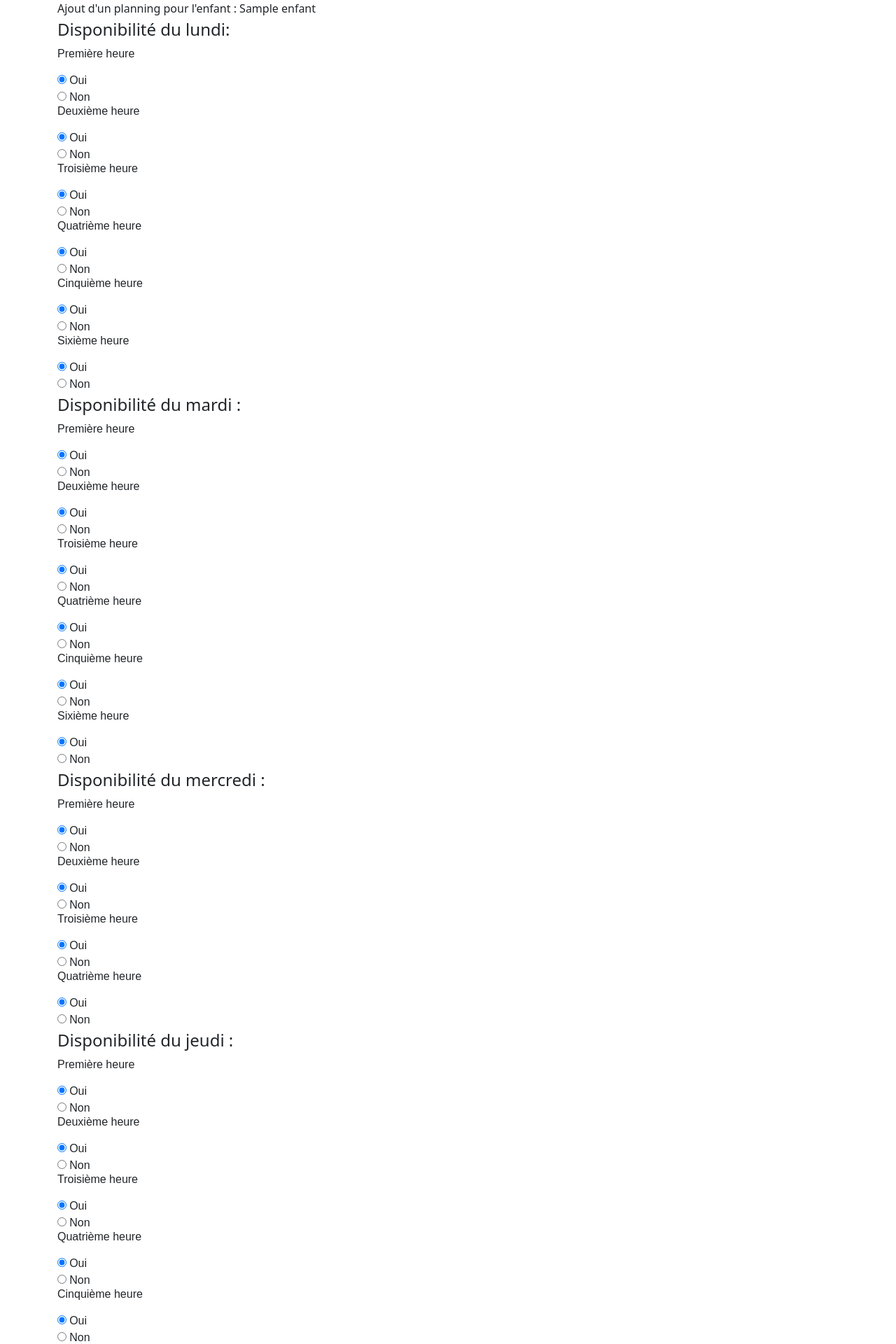
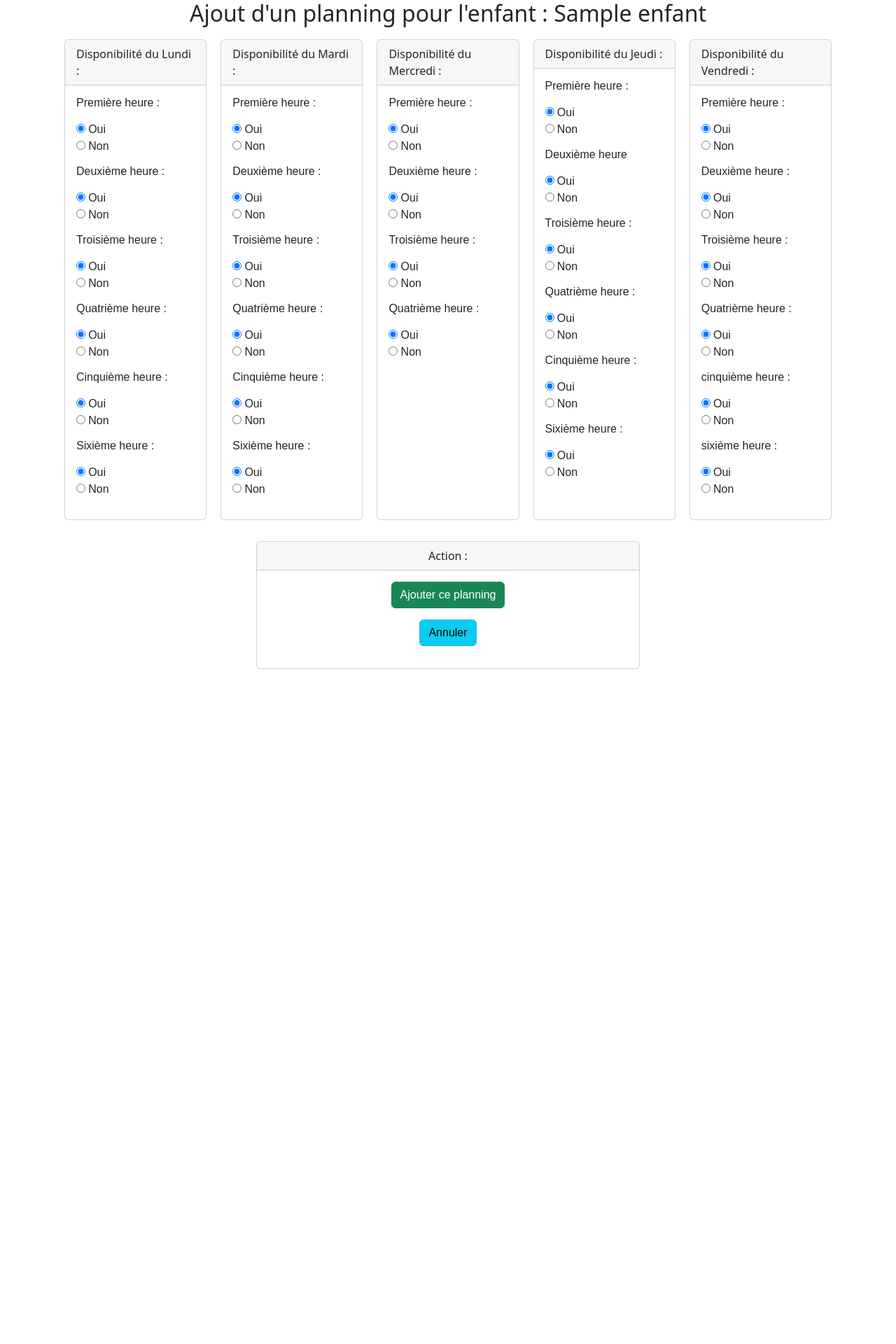
Before and after one commit to pipartde/tfe, a PHP site: template views/planning/create.php in a window 1280 px wide. Shown: the top 1920 px of the page at 70% size. After the commit the page ends 956 px from the top, so only its background shows below. Run offline with PHP 8.4, Linux system fonts and the light colour scheme; the template is opened without the code that fills it: most values are stand-ins (such as "Sample title", 1, 10 or a date in 2020).

Commit message:
maj front planning + enfant

```diff
--- a/views/planning/create.php
+++ b/views/planning/create.php
@@ -1,11 +1,17 @@
 <div class="container">
 
-    <div class="title">Ajout d'un planning pour l'enfant : <?= $enfant->nom ?></div>
+    <div class="title h2 text-center">Ajout d'un planning pour l'enfant : <?= $enfant->nom ?></div>
 
     <form method="post" action="/planning/store" class="create-form-planning">
-        <fieldset>
-            <legend>Disponibilité du lundi:</legend>
-            <p>Première heure</p>
+
+        <div class="containerParent">
+
+            <div class="card child">
+                <div class="card-header">
+                    Disponibilité du Lundi :
+                </div>
+                <div class="card-body">
+                    <p>Première heure :
                     <div>
                         <input type="radio" id="l1yes" name="l1" value="true" checked>
                         <label for="l1yes">Oui</label>
@@ -14,7 +20,8 @@
                         <input type="radio" id="l1no" name="l1" value="false">
                         <label for="l1no">Non</label>
                     </div>
-            <p>Deuxième heure</p>
+                    </p>
+                    <p>Deuxième heure :
                     <div>
                         <input type="radio" id="l2yes" name="l2" value="true" checked>
                         <label for="l2yes">Oui</label>
@@ -23,7 +30,8 @@
                         <input type="radio" id="l2no" name="l2" value="false">
                         <label for="l2no">Non</label>
                     </div>
-            <p>Troisième heure</p>
+                    </p>
+                    <p>Troisième heure :
                     <div>
                         <input type="radio" id="l3yes" name="l3" value="true" checked>
                         <label for="l3yes">Oui</label>
@@ -32,7 +40,8 @@
                         <input type="radio" id="l3no" name="l3" value="false">
                         <label for="l3no">Non</label>
                     </div>
-            <p>Quatrième heure</p>
+                    </p>
+                    <p>Quatrième heure :
                     <div>
                         <input type="radio" id="l4yes" name="l4" value="true" checked>
                         <label for="l4yes">Oui</label>
@@ -41,7 +50,8 @@
                         <input type="radio" id="l4no" name="l4" value="false">
                         <label for="l4no">Non</label>
                     </div>
-            <p>Cinquième heure</p>
+                    </p>
+                    <p>Cinquième heure :
                     <div>
                         <input type="radio" id="l5yes" name="l5" value="true" checked>
                         <label for="l5yes">Oui</label>
@@ -50,7 +60,8 @@
                         <input type="radio" id="l5no" name="l5" value="false">
                         <label for="l5no">Non</label>
                     </div>
-            <p>Sixième heure</p>
+                    </p>
+                    <p>Sixième heure :
                     <div>
                         <input type="radio" id="l6yes" name="l6" value="true" checked>
                         <label for="l6yes">Oui</label>
@@ -59,10 +70,15 @@
                         <input type="radio" id="l6no" name="l6" value="false">
                         <label for="l6no">Non</label>
                     </div>
-        </fieldset>
-        <fieldset>
-            <legend>Disponibilité du mardi :</legend>
-            <p>Première heure</p>
+                    </p>
+                </div>
+            </div>
+            <div class="card child">
+                <div class="card-header">
+                    Disponibilité du Mardi :
+                </div>
+                <div class="card-body">
+                    <p>Première heure :
                     <div>
                         <input type="radio" id="ma1yes" name="ma1" value="true" checked>
                         <label for="ma1yes">Oui</label>
@@ -71,7 +87,8 @@
                         <input type="radio" id="ma1no" name="ma1" value="false">
                         <label for="ma1no">Non</label>
                     </div>
-            <p>Deuxième heure</p>
+                    </p>
+                    <p>Deuxième heure :
                     <div>
                         <input type="radio" id="ma2yes" name="ma2" value="true" checked>
                         <label for="ma2yes">Oui</label>
@@ -80,7 +97,8 @@
                         <input type="radio" id="ma2no" name="ma2" value="false">
                         <label for="ma2no">Non</label>
                     </div>
-            <p>Troisième heure</p>
+                    </p>
+                    <p>Troisième heure :
                     <div>
                         <input type="radio" id="ma3yes" name="ma3" value="true" checked>
                         <label for="ma3yes">Oui</label>
@@ -89,7 +107,8 @@
                         <input type="radio" id="ma3no" name="ma3" value="false">
                         <label for="ma3no">Non</label>
                     </div>
-            <p>Quatrième heure</p>
+                    </p>
+                    <p>Quatrième heure :
                     <div>
                         <input type="radio" id="ma4yes" name="ma4" value="true" checked>
                         <label for="ma4yes">Oui</label>
@@ -98,7 +117,8 @@
                         <input type="radio" id="ma4no" name="ma4" value="false">
                         <label for="ma4no">Non</label>
                     </div>
-            <p>Cinquième heure</p>
+                    </p>
+                    <p>Cinquième heure :
                     <div>
                         <input type="radio" id="ma5yes" name="ma5" value="true" checked>
                         <label for="ma5yes">Oui</label>
@@ -107,7 +127,8 @@
                         <input type="radio" id="ma5no" name="ma5" value="false">
                         <label for="ma5no">Non</label>
                     </div>
-            <p>Sixième heure</p>
+                    </p>
+                    <p>Sixième heure :
                     <div>
                         <input type="radio" id="ma6yes" name="ma6" value="true" checked>
                         <label for="ma6yes">Oui</label>
@@ -116,10 +137,15 @@
                         <input type="radio" id="ma6no" name="ma6" value="false">
                         <label for="ma6no">Non</label>
                     </div>
-        </fieldset>
-        <fieldset>
-            <legend>Disponibilité du mercredi :</legend>
-            <p>Première heure</p>
+                    </p>
+                </div>
+            </div>
+            <div class="card child">
+                <div class="card-header">
+                    Disponibilité du Mercredi :
+                </div>
+                <div class="card-body">
+                    <p>Première heure :
                     <div>
                         <input type="radio" id="me1yes" name="me1" value="true" checked>
                         <label for="me1yes">Oui</label>
@@ -128,7 +154,8 @@
                         <input type="radio" id="me1no" name="me1" value="false">
                         <label for="me1no">Non</label>
                     </div>
-            <p>Deuxième heure</p>
+                    </p>
+                    <p>Deuxième heure :
                     <div>
                         <input type="radio" id="me2yes" name="me2" value="true" checked>
                         <label for="me2yes">Oui</label>
@@ -137,7 +164,8 @@
                         <input type="radio" id="me2no" name="me2" value="false">
                         <label for="me2no">Non</label>
                     </div>
-            <p>Troisième heure</p>
+                    </p>
+                    <p>Troisième heure :
                     <div>
                         <input type="radio" id="m3yes" name="me3" value="true" checked>
                         <label for="me3yes">Oui</label>
@@ -146,7 +174,8 @@
                         <input type="radio" id="me3no" name="me3" value="false">
                         <label for="me3no">Non</label>
                     </div>
-            <p>Quatrième heure</p>
+                    </p>
+                    <p>Quatrième heure :
                     <div>
                         <input type="radio" id="me4yes" name="me4" value="true" checked>
                         <label for="me4yes">Oui</label>
@@ -155,10 +184,15 @@
                         <input type="radio" id="me4no" name="me4" value="false">
                         <label for="me4no">Non</label>
                     </div>
-        </fieldset>
-        <fieldset>
-            <legend>Disponibilité du jeudi :</legend>
-            <p>Première heure</p>
+                    </p>
+                </div>
+            </div>
+            <div class="card child">
+                <div class="card-header">
+                    Disponibilité du Jeudi :
+                </div>
+                <div class="card-body">
+                    <p>Première heure :
                     <div>
                         <input type="radio" id="j1yes" name="j1" value="true" checked>
                         <label for="j1yes">Oui</label>
@@ -167,7 +201,8 @@
                         <input type="radio" id="j1no" name="j1" value="false">
                         <label for="j1no">Non</label>
                     </div>
-            <p>Deuxième heure</p>
+                    </p>
+                    <p>Deuxième heure
                     <div>
                         <input type="radio" id="j2yes" name="j2" value="true" checked>
                         <label for="j2yes">Oui</label>
@@ -176,7 +211,8 @@
                         <input type="radio" id="j2no" name="j2" value="false">
                         <label for="j2no">Non</label>
                     </div>
-            <p>Troisième heure</p>
+                    </p>
+                    <p>Troisième heure :
                     <div>
                         <input type="radio" id="j3yes" name="j3" value="true" checked>
                         <label for="j3yes">Oui</label>
@@ -185,7 +221,8 @@
                         <input type="radio" id="j3no" name="j3" value="false">
                         <label for="j3no">Non</label>
                     </div>
-            <p>Quatrième heure</p>
+                    </p>
+                    <p>Quatrième heure :
                     <div>
                         <input type="radio" id="j4yes" name="j4" value="true" checked>
                         <label for="j4yes">Oui</label>
@@ -194,7 +231,8 @@
                         <input type="radio" id="j4no" name="j4" value="false">
                         <label for="j4no">Non</label>
                     </div>
-            <p>Cinquième heure</p>
+                    </p>
+                    <p>Cinquième heure :
                     <div>
                         <input type="radio" id="j5yes" name="j5" value="true" checked>
                         <label for="j5yes">Oui</label>
@@ -203,7 +241,8 @@
                         <input type="radio" id="j5no" name="j5" value="false">
                         <label for="j5no">Non</label>
                     </div>
-            <p>Sixième heure</p>
+                    </p>
+                    <p>Sixième heure :
                     <div>
                         <input type="radio" id="j6yes" name="j6" value="true" checked>
                         <label for="j6yes">Oui</label>
@@ -212,10 +251,15 @@
                         <input type="radio" id="j6no" name="j6" value="false">
                         <label for="j6no">Non</label>
                     </div>
-        </fieldset>
-        <fieldset>
-            <legend>Disponibilité du vendredi :</legend>
-            <p>Première heure</p>
+                    </p>
+                </div>
+            </div>
+            <div class="card child">
+                <div class="card-header">
+                    Disponibilité du Vendredi :
+                </div>
+                <div class="card-body">
+                    <p>Première heure :
                     <div>
                         <input type="radio" id="v1yes" name="v1" value="true" checked>
                         <label for="v1yes">Oui</label>
@@ -224,7 +268,8 @@
                         <input type="radio" id="v1no" name="v1" value="false">
                         <label for="v1no">Non</label>
                     </div>
-            <p>Deuxième heure</p>
+                    </p>
+                    <p>Deuxième heure :
                     <div>
                         <input type="radio" id="v2yes" name="v2" value="true" checked>
                         <label for="v2yes">Oui</label>
@@ -233,7 +278,8 @@
                         <input type="radio" id="v2no" name="v2" value="false">
                         <label for="v2no">Non</label>
                     </div>
-            <p>Troisième heure</p>
+                    </p>
+                    <p>Troisième heure :
                     <div>
                         <input type="radio" id="v3yes" name="v3" value="true" checked>
                         <label for="v3yes">Oui</label>
@@ -242,7 +288,8 @@
                         <input type="radio" id="v3no" name="v3" value="false">
                         <label for="v3no">Non</label>
                     </div>
-            <p>Quatrième heure</p>
+                    </p>
+                    <p>Quatrième heure :
                     <div>
                         <input type="radio" id="v4yes" name="v4" value="true" checked>
                         <label for="v4yes">Oui</label>
@@ -251,7 +298,8 @@
                         <input type="radio" id="v4no" name="v4" value="false">
                         <label for="v4no">Non</label>
                     </div>
-            <p>cinquième heure</p>
+                    </p>
+                    <p>cinquième heure :
                     <div>
                         <input type="radio" id="v5yes" name="v5" value="true" checked>
                         <label for="v5yes">Oui</label>
@@ -260,7 +308,8 @@
                         <input type="radio" id="v5no" name="v5" value="false">
                         <label for="v5no">Non</label>
                     </div>
-            <p>sixième heure</p>
+                    </p>
+                    <p>sixième heure :
                     <div>
                         <input type="radio" id="v6yes" name="v6" value="true" checked>
                         <label for="v6yes">Oui</label>
@@ -269,13 +318,29 @@
                         <input type="radio" id="v6no" name="v6" value="false">
                         <label for="v6no">Non</label>
                     </div>
-        </fieldset>
+                    </p>
+                </div>
+            </div>
+        </div>
+        <div class="containerMessage">
+            <div class="card text-center childMessage">
+                <div class="card-header">
+                    Action :
+                </div>
+                <div class="card-body">
+                    <p>
                         <input type="hidden" id="enfant_id" name="enfant_id" value="<?= $enfant->pk ?>">
-        <input class="linkButton" type="submit" value="ajouter" name="addplanning" onclick="return confirm('Êtes vous sûr(e) ?')">
+                        <input class="linkButton btn btn-success" type="submit" value="Ajouter ce planning"
+                               name="addplanning"
+                               onclick="return confirm('Êtes vous sûr(e) ?')">
+                    </p>
+                    <p>
+                        <a href="/enfant/show/<?= $enfant->pk ?>" class="btn btn-info">Annuler</a>
+                    </p>
+                </div>
+            </div>
+        </div>
     </form>
 
-    <p>
-        <a href="/enfant/show/<?= $enfant->pk ?>">annuler et revenir à la vue de <?= $enfant->prenom." ".$enfant->nom?></a>
-    </p>
 
 </div>
```
Also changed, not shown: views/enfant/create.php (+25 -15 lines). Lines whose indentation alone changed are shown as unchanged.
